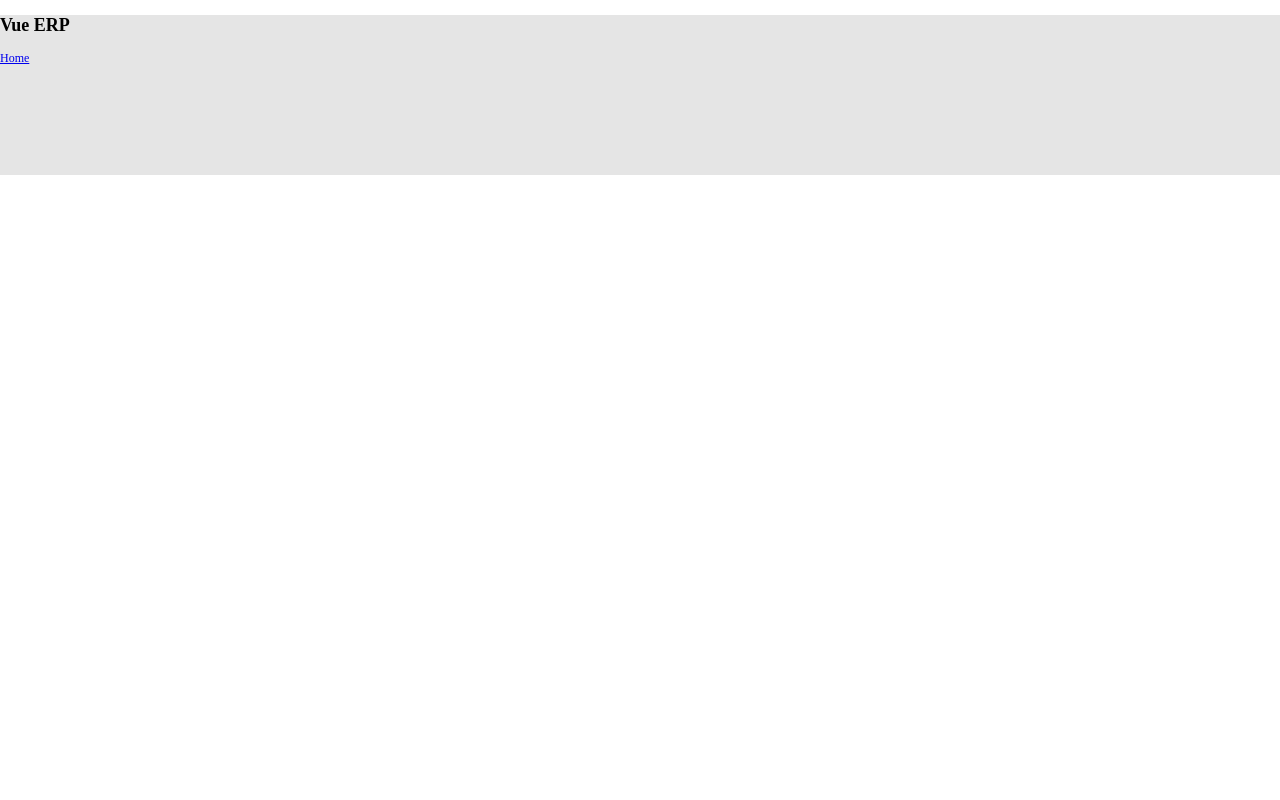
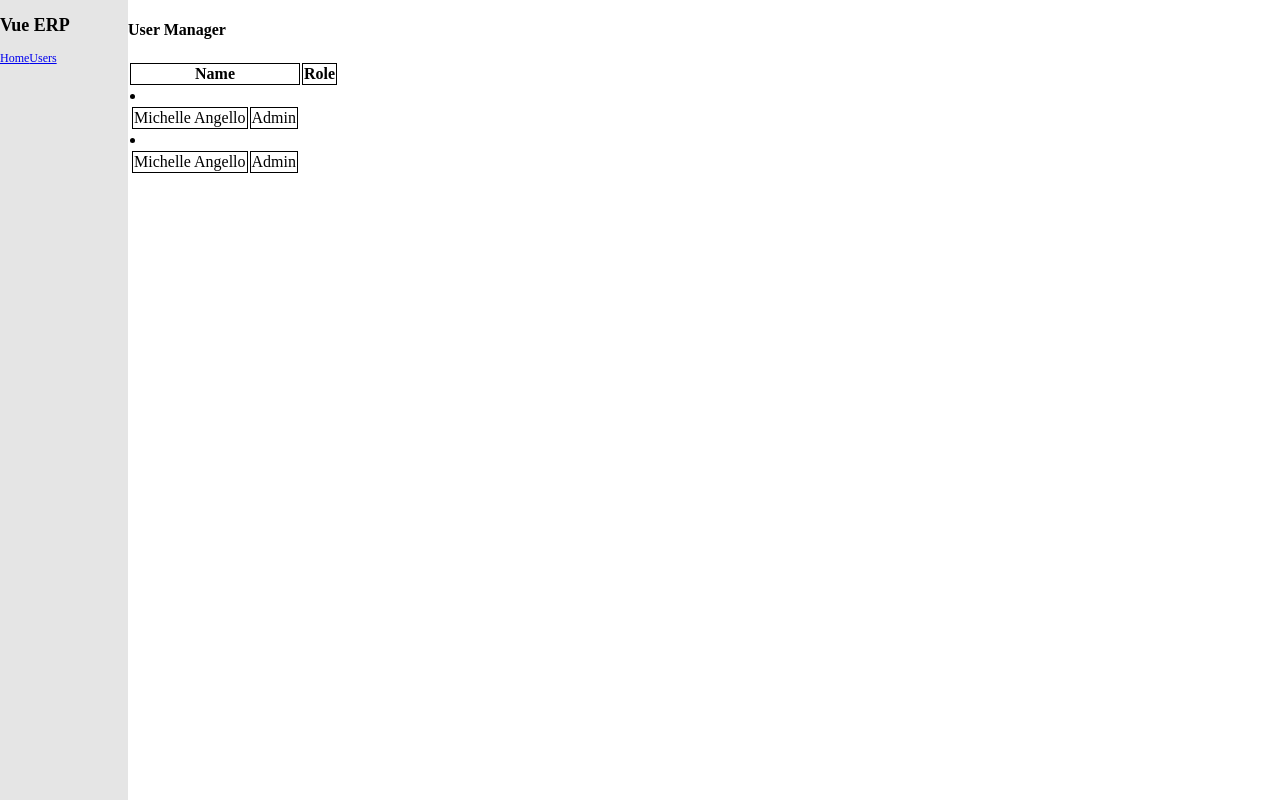
Before and after one commit to greyscrippt/pancakes-erp-vue-ts, a Vue app: page /users in a window 1280 px wide. Before the commit this address had no page. Built offline with nearby package versions, Linux system fonts and the light colour scheme.

Commit message:
Created basic user manager and switched navbar to left

```diff
--- a/src/App.vue
+++ b/src/App.vue
@@ -4,23 +4,27 @@ import { RouterLink, RouterView } from 'vue-router'
 
 <template>
   <header>
-    <div>
-      <nav>
-        <h1>Vue ERP</h1>
-        <RouterLink to="/">Home</RouterLink>
-      </nav>
+    <div class='wrapper'>
+        <nav>
+            <h1>Vue ERP</h1>
+            <RouterLink to="/">Home</RouterLink>
+            <RouterLink to="/users">Users</RouterLink>
+        </nav>
+        <RouterView />
     </div>
   </header>
-
-  <RouterView />
 </template>
 
 <style scoped>
 nav {
-    width: 100vw;
-    height: 20vh;
+    width: 10vw;
+    height: 100vh;
     font-size: 12px;
     text-align: left;
     background-color: rgba(0, 0, 0, 0.1);
 }
+
+.wrapper {
+    display: flex;
+}
 </style>
--- a/src/router/index.ts
+++ b/src/router/index.ts
@@ -1,5 +1,6 @@
 import { createRouter, createWebHistory } from 'vue-router'
 import HomeView from '../views/HomeView.vue'
+import UserManagerView from '../views/UserManagerView.vue';
 
 const router = createRouter({
   history: createWebHistory(import.meta.env.BASE_URL),
@@ -7,7 +8,12 @@ const router = createRouter({
     {
       path: '/',
       name: 'home',
-      component: HomeView
+      component: HomeView,
+    },
+    {
+      path: '/users',
+      name: 'users',
+      component: UserManagerView,
     },
   ]
 })
--- /dev/null
+++ b/src/views/UserManagerView.vue
@@ -0,0 +1,43 @@
+<script lang='ts'>
+export default {
+    data() {
+        return {
+            users: [
+                { name: "Michelle Angello", role: 'Admin' },
+                { name: "Michelle Angello", role: 'Admin' },
+            ],
+        }
+    }
+}
+</script>
+
+<template>
+    <div>
+        <h4>User Manager</h4>
+
+        <table>
+            <thead>
+                <tr>
+                    <th>Name</th>
+                    <th>Role</th>
+                </tr>
+            </thead>
+            <tbody>
+                <li v-for="item in users">
+                    <tr>
+                        <td>{{ item.name }}</td>
+                        <td>{{ item.role }}</td>
+                    </tr>
+                </li>
+            </tbody>
+        </table>
+    </div>
+</template>
+
+<style scoped>
+
+th, td {
+    border: 1px solid black;
+}
+
+</style>
```
